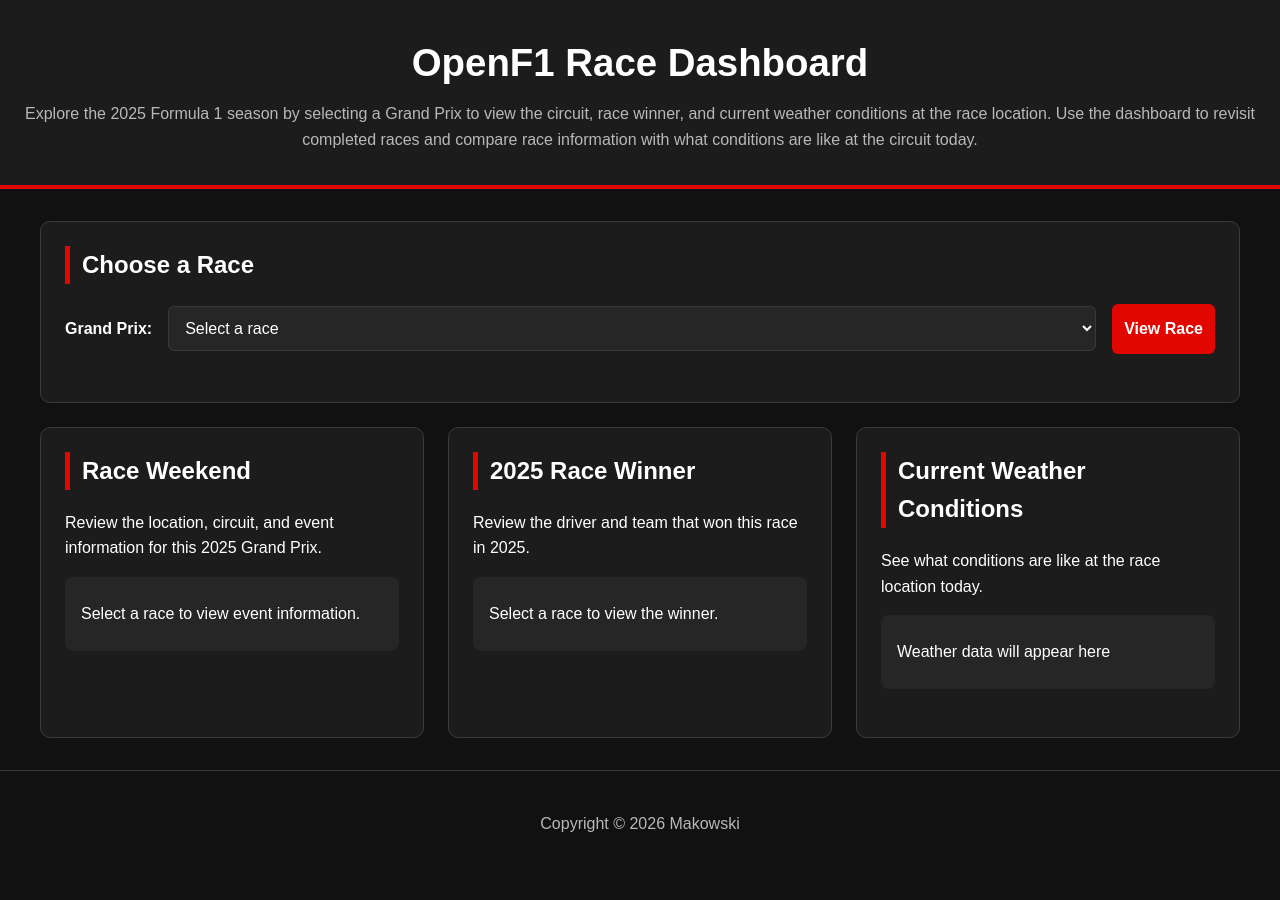
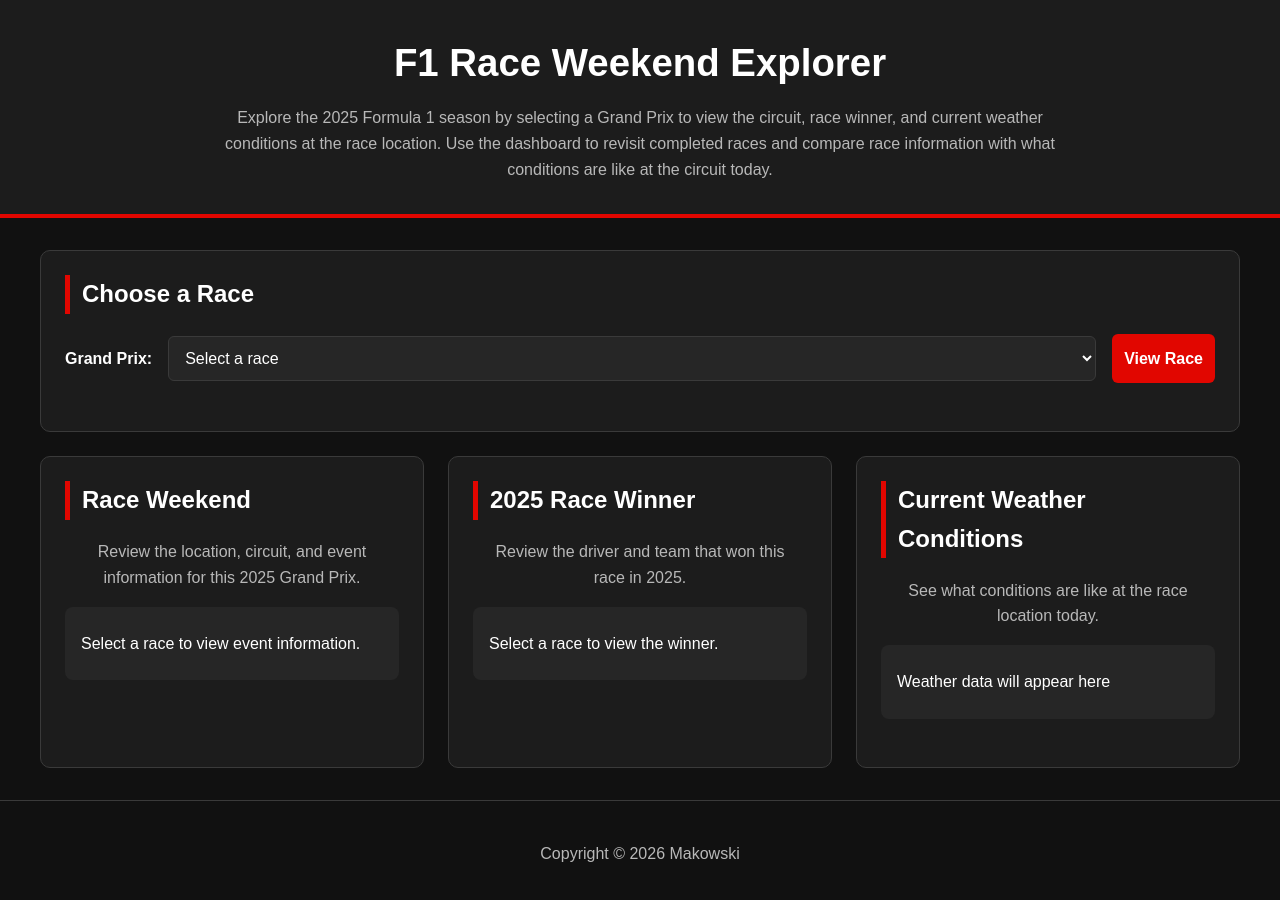
Before and after one commit to Landen-Makowski/FormulaOne-Dashboard, a plain HTML site: page index.html in a window 1280 px wide. Before the commit the page ends 877 px from the top, so only its background shows below. Drawn offline with Linux system fonts and the light colour scheme; no server answers.

Commit message:
Title change to match new context

```diff
--- a/index.html
+++ b/index.html
@@ -19,12 +19,12 @@
       href="images/f1-racing.png"
     >
 
-    <title>OpenF1 Race Dashboard</title>
+    <title>F1 Race Weekend Explorer</title>
 
   </head>
   <body>
     <header>
-      <h1>OpenF1 Race Dashboard</h1>
+      <h1>F1 Race Weekend Explorer</h1>
       <p>
         Explore the 2025 Formula 1 season by selecting a Grand Prix to view
         the circuit, race winner, and current weather conditions at the race
--- a/style.css
+++ b/style.css
@@ -134,7 +134,18 @@ main section {
   height: 100%;
 }
 
+header > p {
+  max-width: 900px;
+  margin: 0.75rem auto 0;
+  padding: 0 1rem;
+}
 
+.section-description {
+  text-align: center;
+  color: var(--muted);
+  max-width: 300px;
+  margin: 0 auto 1rem;
+}
 
 .circuit-image {
   display: block;
```
